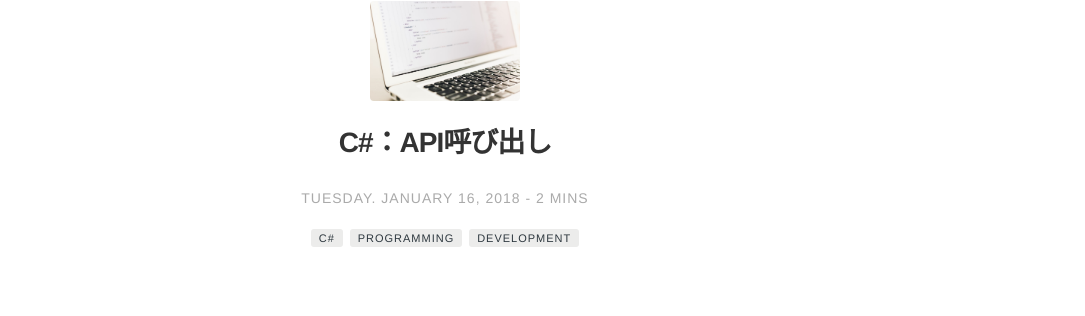
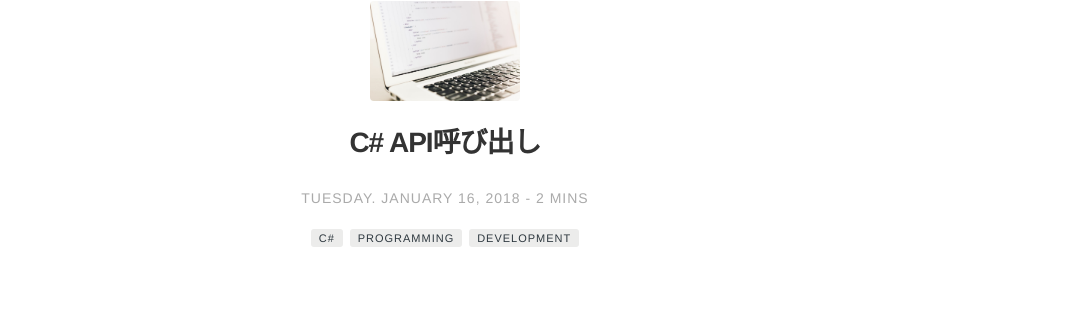
Before and after one commit to Pie001/pie001.github.io, a Jekyll site: the page built from _posts/2018-01-16-008.ja.md, in a window 1280 px wide and 900 px high. Shown: the part 124-440 px from the top of the window, without its empty margins (195-1280 px from the left). Built offline with Jekyll 4.4.1, drawn with Linux system fonts in a browser that asks for light colours; comment, search, counter and statistics services are not loaded.

Commit message:
Update 2018-01-16-008.ja.md

```diff
--- a/_posts/2018-01-16-008.ja.md
+++ b/_posts/2018-01-16-008.ja.md
@@ -1,5 +1,5 @@
 ---
-title: C#：API呼び出し
+title: C# API呼び出し
 layout: post
 date: 2018-01-16 16:53
 image: /assets/images/post_header.jpg
```
